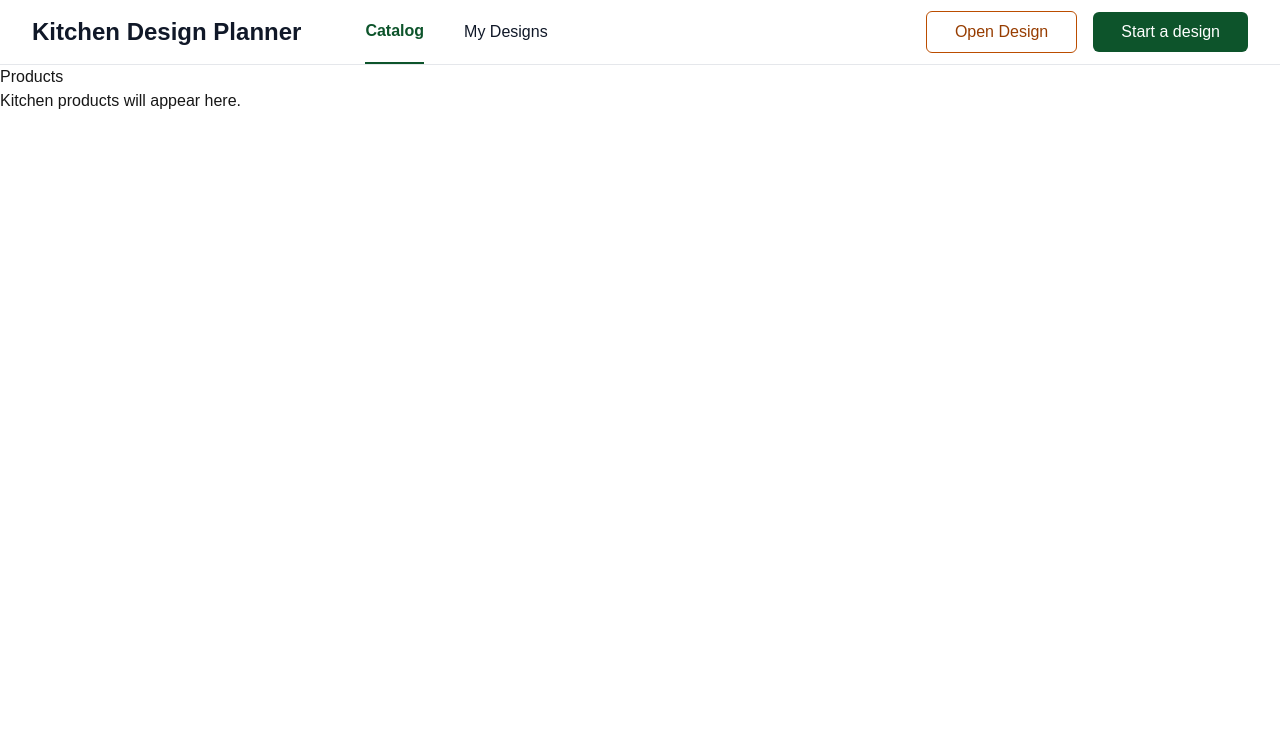
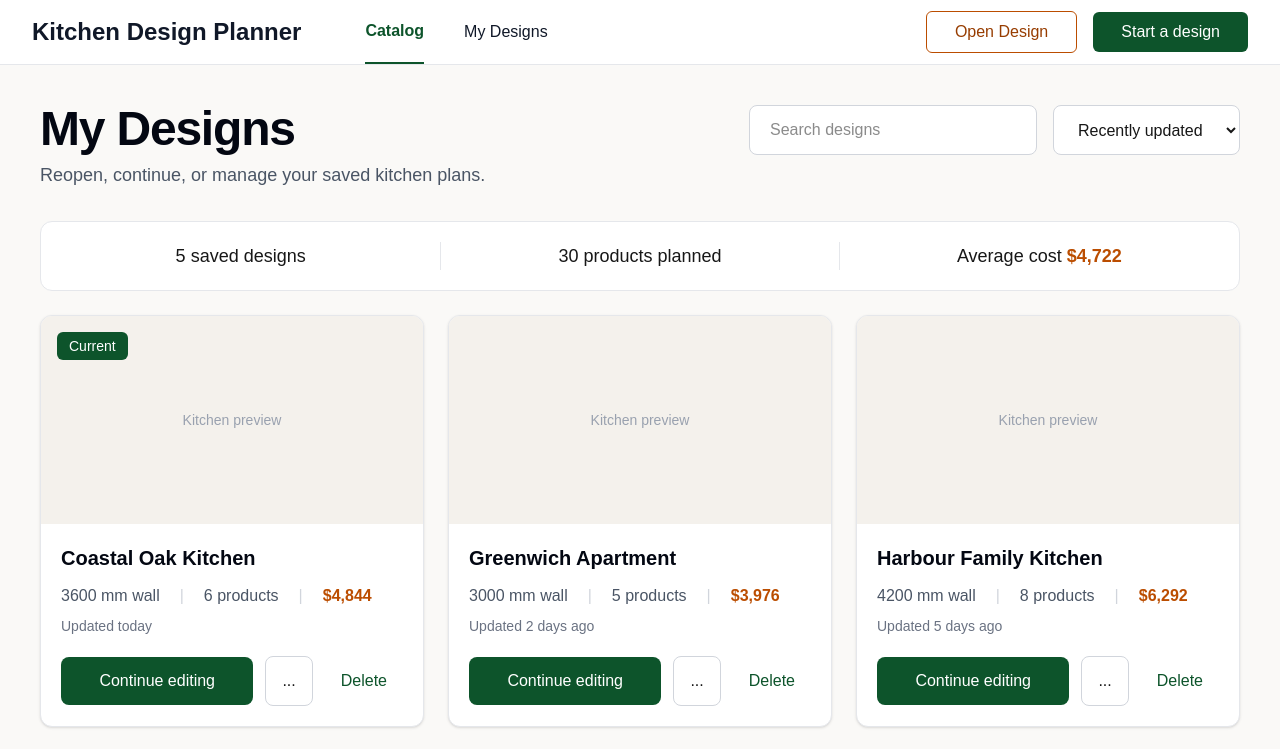
Before and after one commit to charlie6713/kitchen-design-planner, a Next.js app: page /designs in a window 1280 px wide. Shown: the top 749 px of the page. Built offline with nearby package versions, Linux system fonts and the light colour scheme.

Commit message:
feat:implement design page, mock design data and server component

```diff
--- a/app/designs/page.tsx
+++ b/app/designs/page.tsx
@@ -1,9 +1,98 @@
-export default function ProductsPage() {
+import Link from "next/link"
+import DesignCard from "@/components/DesignCard"
+import { designs } from "@/data/designs"
+
+export default function DesignsPage() {
   return (
-    <main>
-      <h1>Products</h1>
+    <main className="min-h-screen bg-[#faf9f7] px-10 py-10">
+      <div className="mx-auto max-w-[1450px]">
+        <section className="flex items-start justify-between">
+          <div>
+            <h1 className="text-5xl font-bold tracking-tight text-gray-950">
+              My Designs
+            </h1>
 
-      <p>Kitchen products will appear here.</p>
+            <p className="mt-2 text-lg text-gray-600">
+              Reopen, continue, or manage your saved kitchen plans.
+            </p>
+          </div>
+
+          <div className="flex gap-4">
+            <input
+              type="text"
+              placeholder="Search designs"
+              className="w-72 rounded-lg border border-gray-300 bg-white px-5 py-3 outline-none"
+            />
+
+            <select className="rounded-lg border border-gray-300 bg-white px-5 py-3">
+              <option>Recently updated</option>
+              <option>Name</option>
+              <option>Highest cost</option>
+              <option>Lowest cost</option>
+            </select>
+          </div>
+        </section>
+
+        <section className="mt-8 grid grid-cols-3 rounded-xl border border-gray-200 bg-white py-5">
+          <div className="text-center">
+            <p className="text-lg">
+              {designs.length} saved designs
+            </p>
+          </div>
+
+          <div className="border-x border-gray-200 text-center">
+            <p className="text-lg">
+              {designs.reduce((total, design) => {
+                return total + design.productCount
+              }, 0)} products planned
+            </p>
+          </div>
+
+          <div className="text-center">
+            <p className="text-lg">
+              Average cost{" "}
+              <span className="font-semibold text-amber-700">
+                $
+                {Math.round(
+                  designs.reduce((total, design) => {
+                    return total + design.totalPriceCents
+                  }, 0) /
+                    designs.length /
+                    100
+                ).toLocaleString()}
+              </span>
+            </p>
+          </div>
+        </section>
+
+        <section className="mt-6 grid grid-cols-3 gap-6">
+          {designs.map((design) => {
+            return (
+              <DesignCard
+                key={design.id}
+                design={design}
+              />
+            )
+          })}
+
+          <div className="flex min-h-[390px] flex-col items-center justify-center rounded-xl border border-dashed border-gray-300 bg-white">
+            <h2 className="text-xl font-semibold text-gray-950">
+              Start a new kitchen design
+            </h2>
+
+            <p className="mt-2 text-gray-500">
+              Set a wall width and add your first product.
+            </p>
+
+            <Link
+              href="/designs/create"
+              className="mt-8 rounded-lg bg-green-900 px-12 py-3 font-medium text-white"
+            >
+              Create design
+            </Link>
+          </div>
+        </section>
+      </div>
     </main>
   )
 }
--- /dev/null
+++ b/components/DesignCard.tsx
@@ -0,0 +1,74 @@
+import Link from "next/link"
+import type { KitchenDesign } from "@/data/designs"
+
+type DesignCardProps = {
+  design: KitchenDesign
+}
+
+export default function DesignCard(props: DesignCardProps) {
+  const design = props.design
+  const totalPrice = design.totalPriceCents / 100
+
+  return (
+    <article className="overflow-hidden rounded-xl border border-gray-200 bg-white shadow-sm">
+      <div className="relative flex h-52 items-center justify-center bg-[#f4f1ec]">
+        {design.isCurrent && (
+          <span className="absolute left-4 top-4 rounded-md bg-green-900 px-3 py-1 text-sm text-white">
+            Current
+          </span>
+        )}
+
+        <p className="text-sm text-gray-400">
+          Kitchen preview
+        </p>
+      </div>
+
+      <div className="p-5">
+        <h2 className="text-xl font-semibold text-gray-950">
+          {design.name}
+        </h2>
+
+        <div className="mt-3 flex items-center gap-5 text-gray-600">
+          <span>{design.wallWidthMm} mm wall</span>
+
+          <span className="text-gray-300">|</span>
+
+          <span>{design.productCount} products</span>
+
+          <span className="text-gray-300">|</span>
+
+          <span className="font-semibold text-amber-700">
+            ${totalPrice.toLocaleString()}
+          </span>
+        </div>
+
+        <p className="mt-2 text-sm text-gray-500">
+          {design.updatedText}
+        </p>
+
+        <div className="mt-5 flex items-center gap-3">
+          <Link
+            href={`/designs/${design.id}`}
+            className="flex-1 rounded-lg bg-green-900 px-5 py-3 text-center font-medium text-white"
+          >
+            Continue editing
+          </Link>
+
+          <button
+            type="button"
+            className="rounded-lg border border-gray-300 px-4 py-3"
+          >
+            ...
+          </button>
+
+          <button
+            type="button"
+            className="px-4 py-3 text-green-900"
+          >
+            Delete
+          </button>
+        </div>
+      </div>
+    </article>
+  )
+}
--- /dev/null
+++ b/data/designs.ts
@@ -0,0 +1,57 @@
+export type KitchenDesign = {
+  id: number
+  name: string
+  wallWidthMm: number
+  productCount: number
+  totalPriceCents: number
+  updatedText: string
+  isCurrent: boolean
+}
+
+export const designs: KitchenDesign[] = [
+  {
+    id: 1,
+    name: "Coastal Oak Kitchen",
+    wallWidthMm: 3600,
+    productCount: 6,
+    totalPriceCents: 484400,
+    updatedText: "Updated today",
+    isCurrent: true,
+  },
+  {
+    id: 2,
+    name: "Greenwich Apartment",
+    wallWidthMm: 3000,
+    productCount: 5,
+    totalPriceCents: 397600,
+    updatedText: "Updated 2 days ago",
+    isCurrent: false,
+  },
+  {
+    id: 3,
+    name: "Harbour Family Kitchen",
+    wallWidthMm: 4200,
+    productCount: 8,
+    totalPriceCents: 629200,
+    updatedText: "Updated 5 days ago",
+    isCurrent: false,
+  },
+  {
+    id: 4,
+    name: "Studio Refresh",
+    wallWidthMm: 2400,
+    productCount: 4,
+    totalPriceCents: 289000,
+    updatedText: "Updated 12 Aug",
+    isCurrent: false,
+  },
+  {
+    id: 5,
+    name: "Warm Walnut Plan",
+    wallWidthMm: 3900,
+    productCount: 7,
+    totalPriceCents: 561000,
+    updatedText: "Updated 8 Aug",
+    isCurrent: false,
+  },
+]
```
